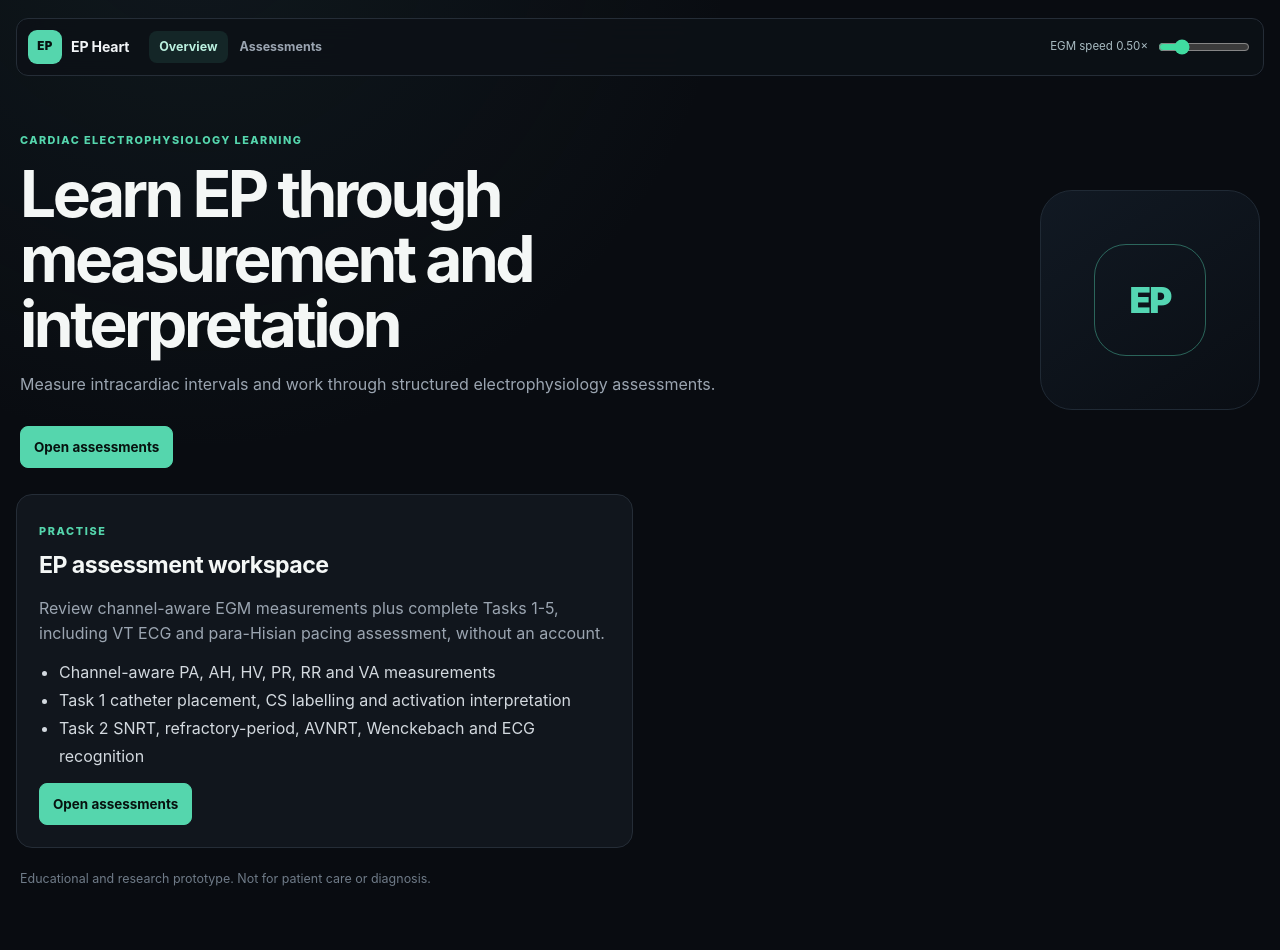
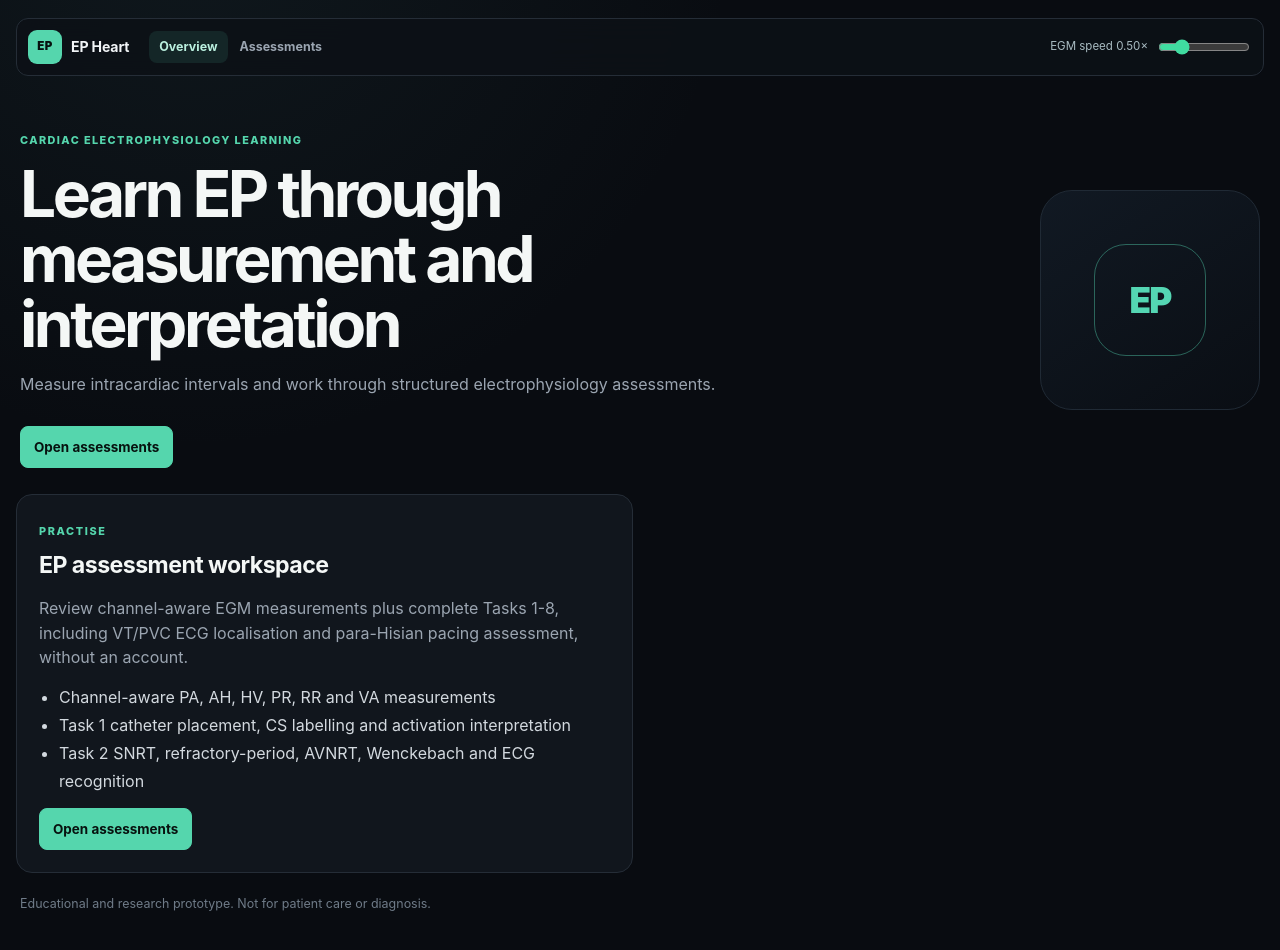
Before and after one commit to Niedharsan/ep-heart-physics-base, a React (Vite) app: page / in a window 1280 px wide. Shown: the top 950 px of the page. Before the commit the page ends 929 px from the top, so only its background shows below. Built offline with nearby package versions, Linux system fonts and the light colour scheme.

Commit message:
Advertise Tasks 6-8 in assessment workspace

```diff
--- a/src/clientPreview/routes.ts
+++ b/src/clientPreview/routes.ts
@@ -21,7 +21,7 @@ export const clientModules: readonly ClientModuleDefinition[] = Object.freeze([
   Object.freeze({
     id: 'assessment',
     title: 'EP assessment workspace',
-    summary: 'Review channel-aware EGM measurements plus complete Tasks 1-5, including VT ECG and para-Hisian pacing assessment, without an account.',
+    summary: 'Review channel-aware EGM measurements plus complete Tasks 1-8, including VT/PVC ECG localisation and para-Hisian pacing assessment, without an account.',
     href: appHref('mode=assessment'),
     status: 'Available',
     capabilities: Object.freeze([
@@ -31,6 +31,7 @@ export const clientModules: readonly ClientModuleDefinition[] = Object.freeze([
       'Task 3 atrial tachycardia, AH-threshold, cannon-wave, adenosine and AVNRT assessment',
       'Task 4 AVRT activation, VAAV/VAV response and pacing-manoeuvre interpretation',
       'Task 5 ventricular-tachycardia ECG and para-Hisian pacing interpretation',
+      'Tasks 6-8 Class 6 VT/PVC ECG localisation with four marks per case',
       'Local attempt history and structured client feedback packages',
     ]),
     limitation: 'Synthetic educational traces; not patient data or a diagnostic device.',
```
